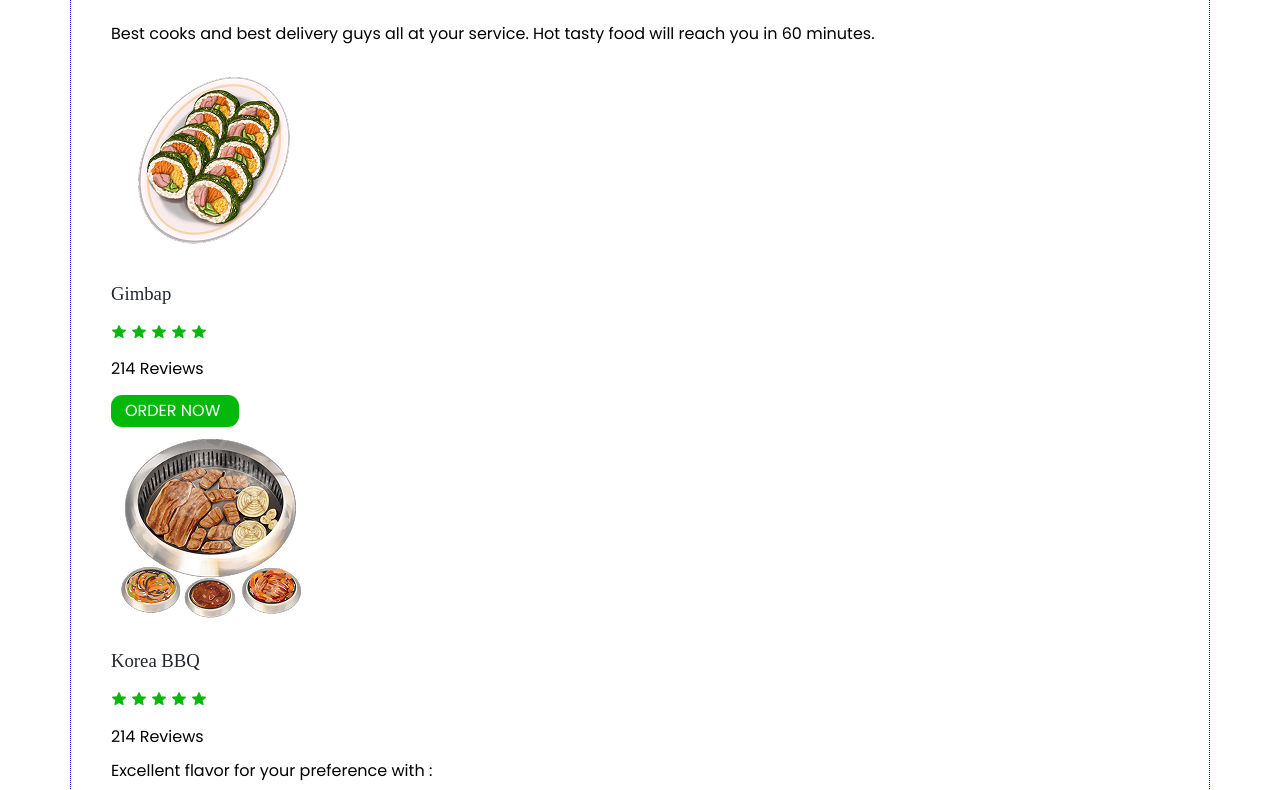
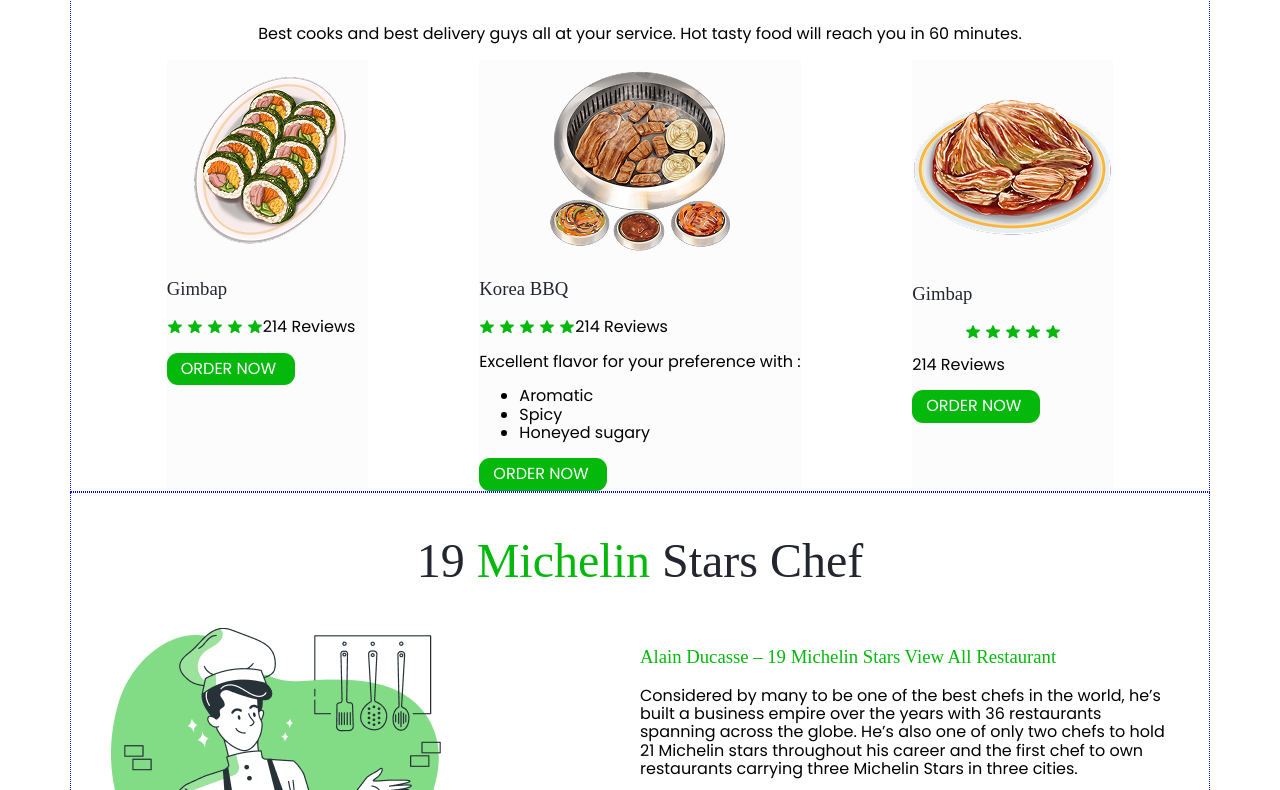
Before and after one commit to CamiloGarciaP/Foodz, a plain HTML site: page index.html in a window 1280 px wide. Shown: the part 538-1328 px from the top of the page. Drawn offline with Linux system fonts and the light colour scheme; a web font is replaced by a local one.

Commit message:
index.html: Se agregar las lines¿as de codigo para la sección de OFFERS main.css: se hace el diseño de los media queries

```diff
--- a/css/main.css
+++ b/css/main.css
@@ -187,6 +187,39 @@ h2 span {
     width: 100%;
 }
 
+/* Main Special Offers*/
+
+.menu-offers {
+    display: flex;
+    justify-content: space-around;
+}
+
+
+
+h2 {
+    text-align: center;
+}
+
+p.subtitulo {
+    color: var var(--Slate-Grey) (--Slate-Grey);
+    text-align: center;
+}
+.offert-1 {
+    background-color: var(--Lotion);
+}
+.offert-2 {
+    background-color: var(--Lotion);
+}
+.offert-3 {
+    background-color: var(--Lotion);
+}
+img.estrellas {
+    float: left;
+}
+
+
+
+
 /* Main chef */
 .chef-1 {
     flex-basis: 50%;
@@ -254,6 +287,31 @@ details[open] summary {
     }
 }
 
+/* Special Offers */
+
+.offert-3{
+    display: none;
+}
+.content-sushi {
+    display: none;
+}
+.content-image-1 {
+    display: flex;
+    justify-content: center;
+}
+
+.content-image-2 {
+    display: flex;
+    justify-content: center;
+}
+.content-image-3 {
+    display: flex;
+    justify-content: center;
+}
+
+
+
+/* Chef michelin */
 .image\.chef {
     display: none;
 }
@@ -267,7 +325,7 @@ details[open] summary {
     text-decoration: none;
 }
 
-.link-chef{
+.link-chef {
     display: none;
 }
 
@@ -326,7 +384,15 @@ details[open] summary {
         max-width: 100vw;
         padding: 0;
     }
-/* Today Offers */
+
+    /* Today Offers */
+
+.content-sushi {
+    display: flex;
+}
+.offert-3{
+    display: flex;
+}
 
 
 
@@ -350,13 +416,11 @@ details[open] summary {
         display: none;
     }
 
-    .link-chef{
+    .link-chef {
         display: contents;
         color: var(--Islamic-Green);
         text-decoration: none;
     }
-
-
 
 
     .footer-container {
--- a/index.html
+++ b/index.html
@@ -65,8 +65,11 @@
                     <p class="subtitulo">Best cooks and best delivery guys all at your service. Hot tasty food will
                         reach you in 60 minutes.</p>
                     <div class="menu-offers">
+                        <div class="content-sushi">
                             <div class="offert-1">
+                                <div class="content-image-1">
                                     <img class="sushi" src="./images/sushi.png" alt="sushi">
+                                </div>
                                 <h3>Gimbap</h3>
                                 <div class="review">
                                     <img class="estrellas" src="./images/estrellas.png" alt="5-estrellas">
@@ -76,33 +79,42 @@
                                     <a href="#" class="btn btn--light-green btn-non-block">Order now</a>
                                 </div>
                             </div>
+                        </div>
                         <div class="offert-2">
+                            <div class="content-korea-bbq">
+                                <div class="content-image-2">
                                     <img class="carne-toppings" src="./images/carne-toppings.png" alt="carne-toppings">
+                                </div>
                                 <h3>Korea BBQ</h3>
                                 <div class="review">
                                     <img class="estrellas" src="./images/estrellas.png" alt="5-estrellas">
                                     <p>214 Reviews</p>
                                     <p>Excellent flavor for your preference with :
-                                    <u>
+                                        <ul>
                                             <li>Aromatic</li>
                                             <li>Spicy</li>
                                             <li>Honeyed sugary</li>
-                                    </u>
+                                        </ul>
                                     </p>
                                 </div>
                                 <div class="box-buttons">
                                     <a href="#" class="btn btn--light-green btn-non-block">Order now</a>
                                 </div>
                             </div>
-
-
+                        </div>
                         <div class="offert-3">
+                            <div class="content-cerdo-agridulce">
                                 <img class="cerdo-agridulce" src="./images/cerdo-agridulce.png" alt="cerdo-agridulce">
                                 <h3>Gimbap</h3>
+                                <div class="review">
+                                    <div class="content-image-3">
                                         <img class="estrellas" src="./images/estrellas.png" alt="5-estrellas">
+                                    </div>
                                     <p>214 Reviews</p>
+                                </div>
                                 <div class="box-buttons">
                                     <a href="#" class="btn btn--light-green btn-non-block">Order now</a>
+                                </div>
                             </div>
                         </div>
                     </div>
```
Lines whose indentation alone changed are shown as unchanged.
